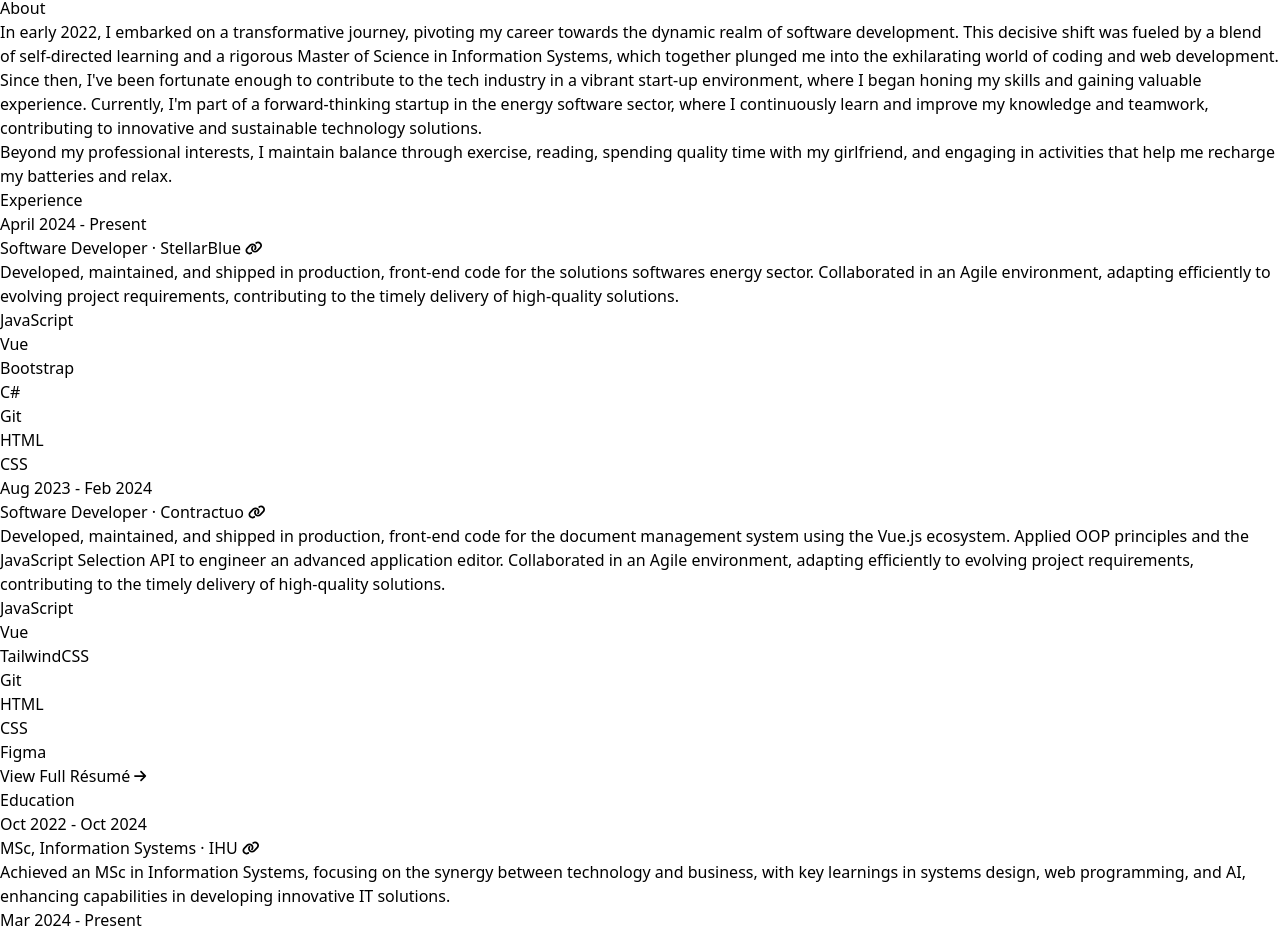
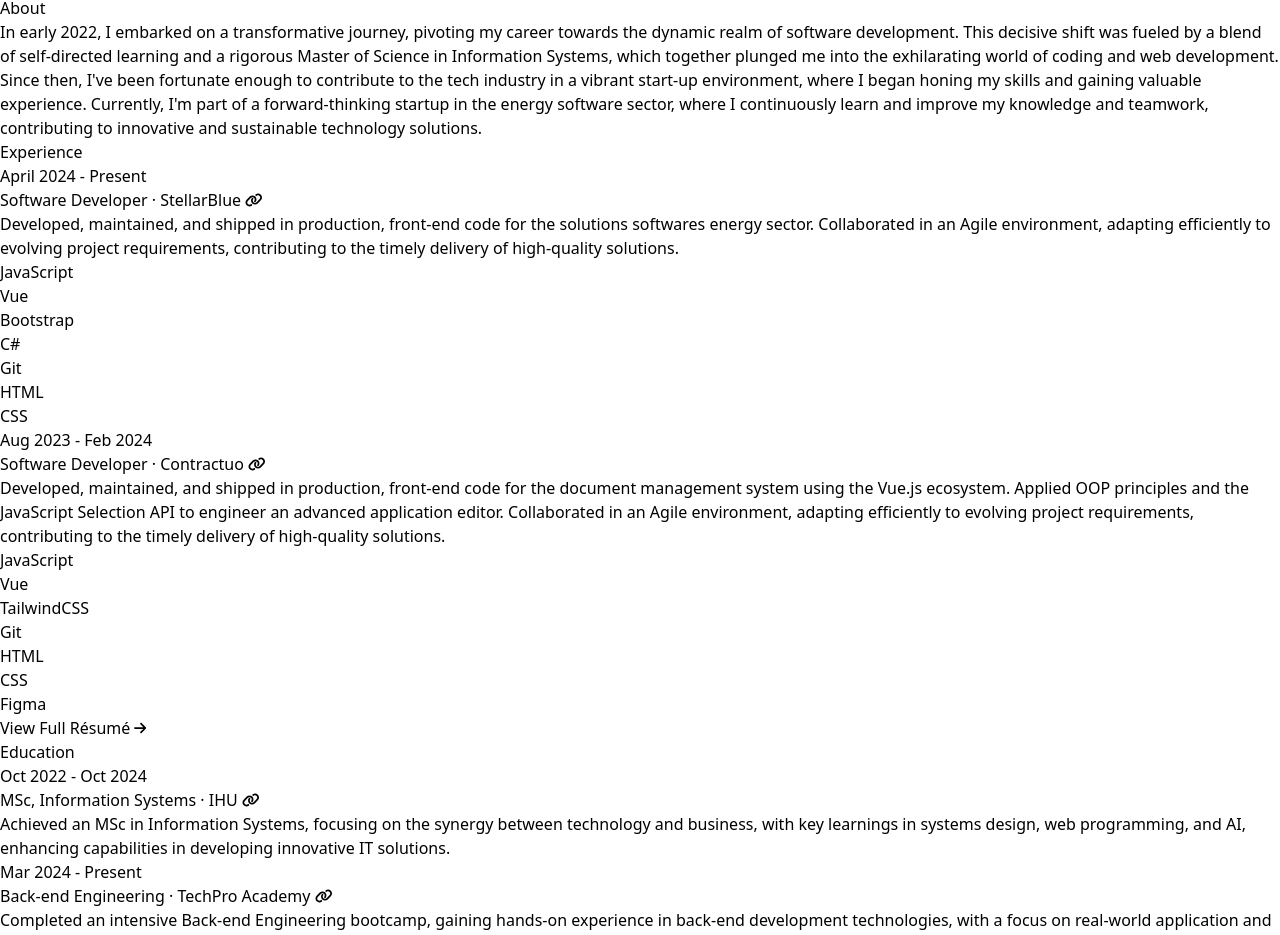
Before and after one commit to vvasileios/Portfolio, a Vue app: page / in a window 1280 px wide. Shown: the part 1014-1949 px from the top of the page. Built offline with nearby package versions, Linux system fonts and the light colour scheme.

Commit message:
minor changes

```diff
--- a/src/components/MainPanel.vue
+++ b/src/components/MainPanel.vue
@@ -79,11 +79,6 @@
           my knowledge and teamwork, contributing to innovative and sustainable
           technology solutions.
         </p>
-        <p class="mb-4">
-          Beyond my professional interests, I maintain balance through exercise,
-          reading, spending quality time with my girlfriend, and engaging in
-          activities that help me recharge my batteries and relax.
-        </p>
       </template>
     </content-section>
 
```
